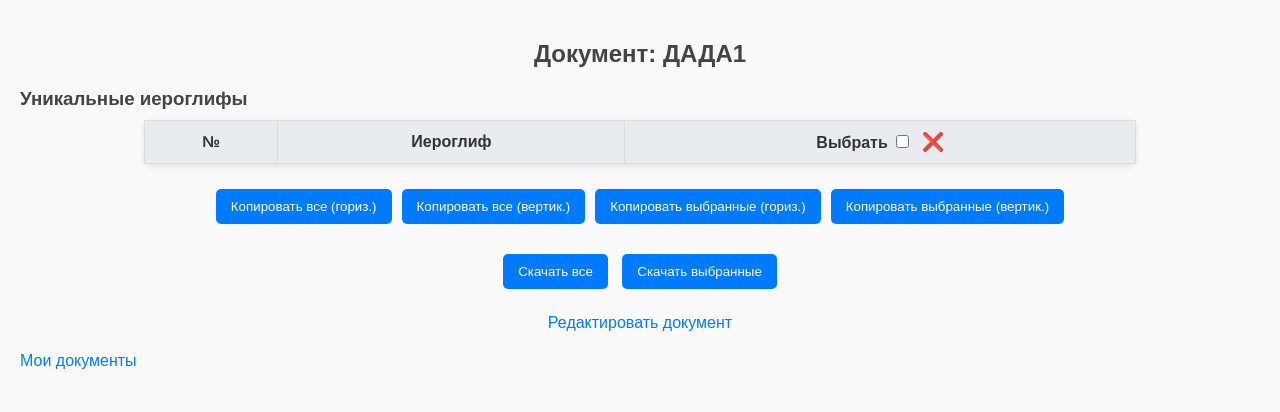
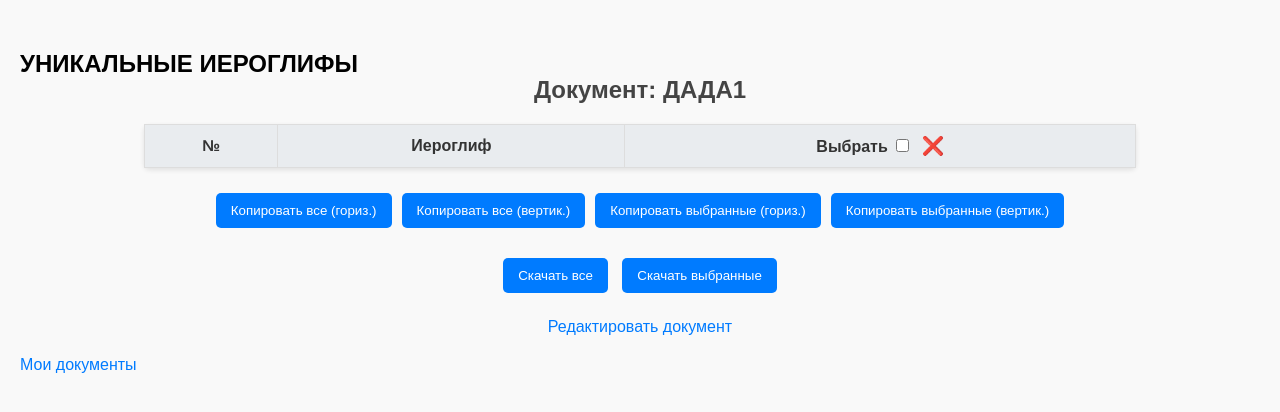
Before and after one commit to Vitya07/chinese_mine_work, a Flask app: page /document/view/2 in a window 1280 px wide. Shown: the top 412 px of the page. Run offline with Flask 3, Linux system fonts and the light colour scheme; a user stored in the database is signed in; data comes from the database, SQL or seed files in the repository; lists and menus that the app fills with data are empty.

Commit message:
Update view_document.html

```diff
--- a/templates/view_document.html
+++ b/templates/view_document.html
@@ -109,11 +109,30 @@
             justify-content: center;
             margin-top: 20px;
         }
+        .unique-title {
+            position: absolute; /* Абсолютное позиционирование */
+            top: 0; /* Убираем отступ сверху */
+            left: 0; /* Убираем отступ слева */
+            padding: 10px 20px; /* Внутренние отступы для эстетики */
+            margin: 0; /* Убираем внешние отступы */
+        }
+
+        .unique-title a {
+            text-decoration: none; /* Убираем подчеркивание */
+            color: #000; /* Устанавливаем черный цвет текста */
+            font-size: 24px; /* Размер текста */
+        }
+
     </style>
 </head>
 <body>
+    <div class="unique-title">
+        <h2><a href="/">УНИКАЛЬНЫЕ ИЕРОГЛИФЫ</a></h2>
+    </div>
+    <br>
+    <br>
     <h2>Документ: {{ document.title }}</h2>
-    <h3>Уникальные иероглифы</h3>
+
 
     <form method="POST" id="delete-form" action="{{ url_for('delete_characters', doc_id=document.id) }}">
         <table>
```
